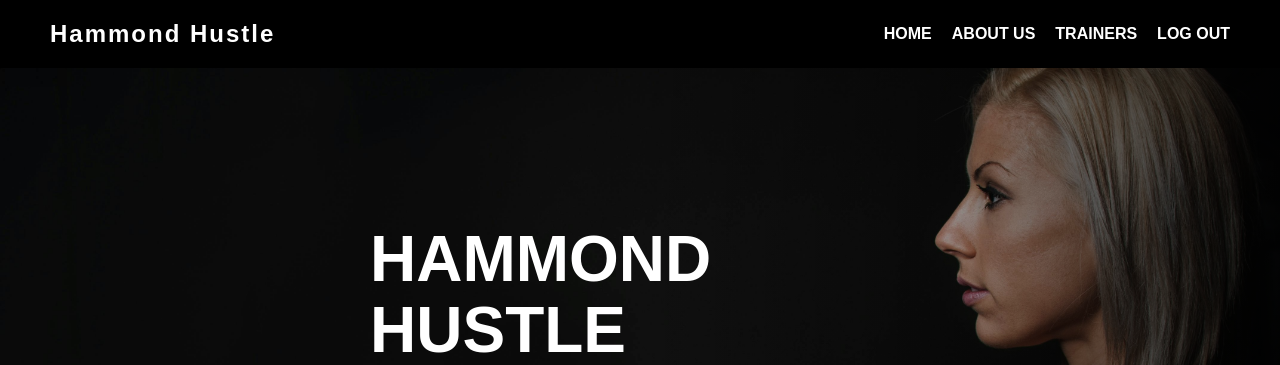
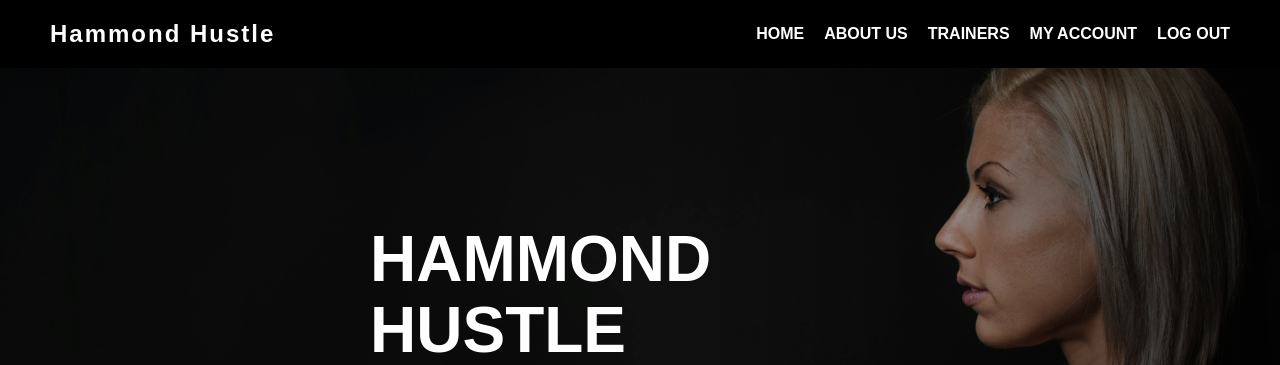
Before and after one commit to Brad-Hammond/Hammond-Hustle, a Django app: page / in a window 1280 px wide. Shown: the top 365 px of the page. Run offline with Django 4.2, Linux system fonts and the light colour scheme; a user stored in the database is signed in.

Commit message:
Feat: Added my_account to nav bar.

```diff
--- a/templates/base.html
+++ b/templates/base.html
@@ -18,9 +18,10 @@
           <li><a href="#">About Us</a></li>
           <li><a href="#">Trainers</a></li>
           {% if user.is_authenticated %}
-          <li><a href="{% url 'logout' %}">Log Out</a></li>
+            <li><a href="{% url 'my_account' %}">My Account</a></li>
+            <li><a href="{% url 'logout' %}">Log Out</a></li>
           {% else %}
-          <li><a href="{% url 'login' %}">Log In</a></li>
+            <li><a href="{% url 'login' %}">Log In</a></li>
           {% endif %}
         </ul>
       </nav>
```
